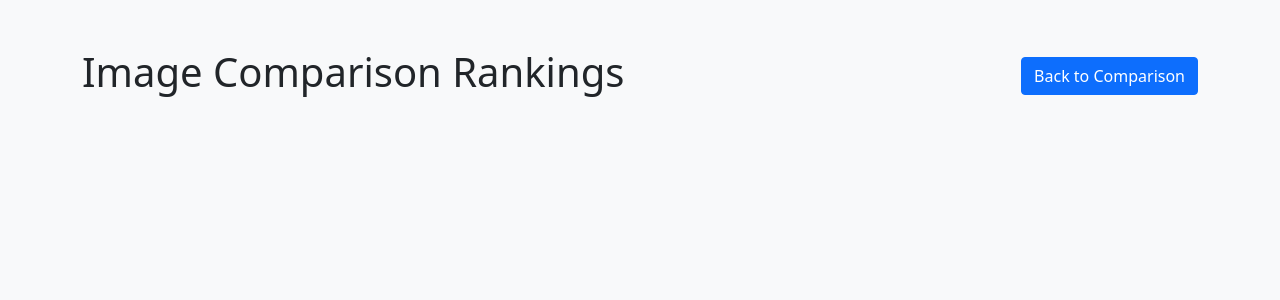
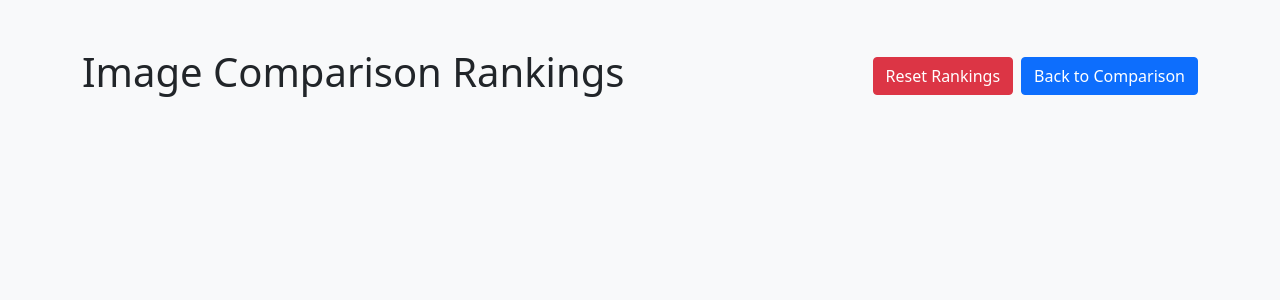
Before and after one commit to mikkohei13/comparator, a Flask app: page /rankings in a window 1280 px wide. Shown: the top 300 px of the page. Run offline with Flask 3, Linux system fonts and the light colour scheme.

Commit message:
Add database reset button

```diff
--- a/templates/rankings.html
+++ b/templates/rankings.html
@@ -20,7 +20,10 @@
     <div class="container py-5">
         <div class="d-flex justify-content-between align-items-center mb-4">
             <h1>Image Comparison Rankings</h1>
-            <a href="/" class="btn btn-primary">Back to Comparison</a>
+            <div class="d-flex gap-2">
+                <button onclick="resetDatabase()" class="btn btn-danger">Reset Rankings</button>
+                <a href="/" class="btn btn-primary">Back to Comparison</a>
+            </div>
         </div>
 
         <div class="row">
@@ -45,5 +48,23 @@
             {% endfor %}
         </div>
     </div>
+
+    <script>
+    function resetDatabase() {
+        if (confirm('Are you sure you want to reset all rankings? This cannot be undone.')) {
+            fetch('/reset_db', { method: 'POST' })
+                .then(response => response.json())
+                .then(data => {
+                    if (data.status === 'success') {
+                        alert('Rankings reset successfully');
+                        window.location.reload();
+                    } else {
+                        alert('Error resetting rankings: ' + data.message);
+                    }
+                })
+                .catch(error => alert('Error: ' + error));
+        }
+    }
+    </script>
 </body>
 </html>
```
